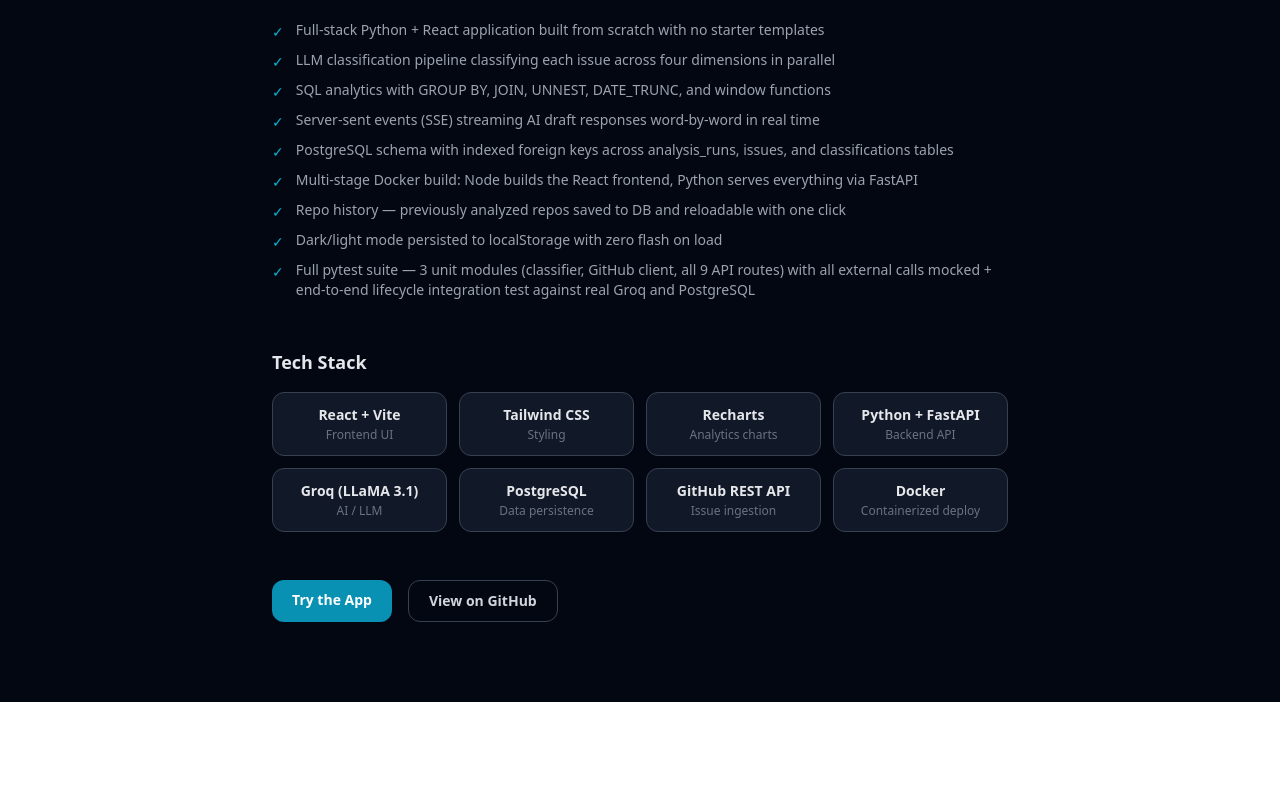
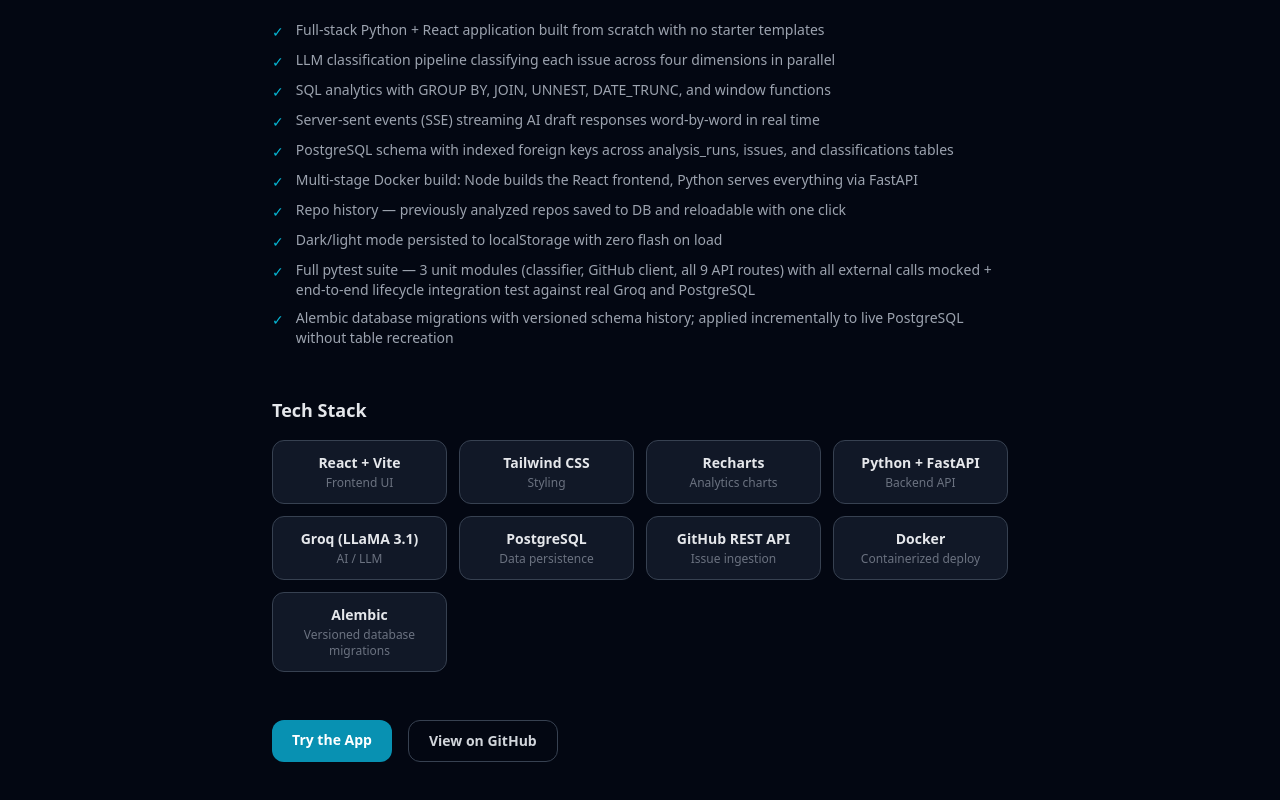
Before and after one commit to eholt723/reposignal, a React (Vite) app in the folder frontend/: page /about in a window 1280 px wide. Shown: the part 1241-2041 px from the top of the page. Before the commit the page ends 1943 px from the top, so only its background shows below. Built offline with nearby package versions, Linux system fonts and the light colour scheme; no server answers.

Commit message:
add Alembic to About page achievements and tech stack

```diff
--- a/frontend/src/components/About.jsx
+++ b/frontend/src/components/About.jsx
@@ -43,6 +43,7 @@
   'Repo history — previously analyzed repos saved to DB and reloadable with one click',
   'Dark/light mode persisted to localStorage with zero flash on load',
   'Full pytest suite — 3 unit modules (classifier, GitHub client, all 9 API routes) with all external calls mocked + end-to-end lifecycle integration test against real Groq and PostgreSQL',
+  'Alembic database migrations with versioned schema history; applied incrementally to live PostgreSQL without table recreation',
 ]
 
 const STACK = [
@@ -54,6 +55,7 @@
   { name: 'PostgreSQL', role: 'Data persistence' },
   { name: 'GitHub REST API', role: 'Issue ingestion' },
   { name: 'Docker', role: 'Containerized deploy' },
+  { name: 'Alembic', role: 'Versioned database migrations' },
 ]
 
 export default function About() {
```
